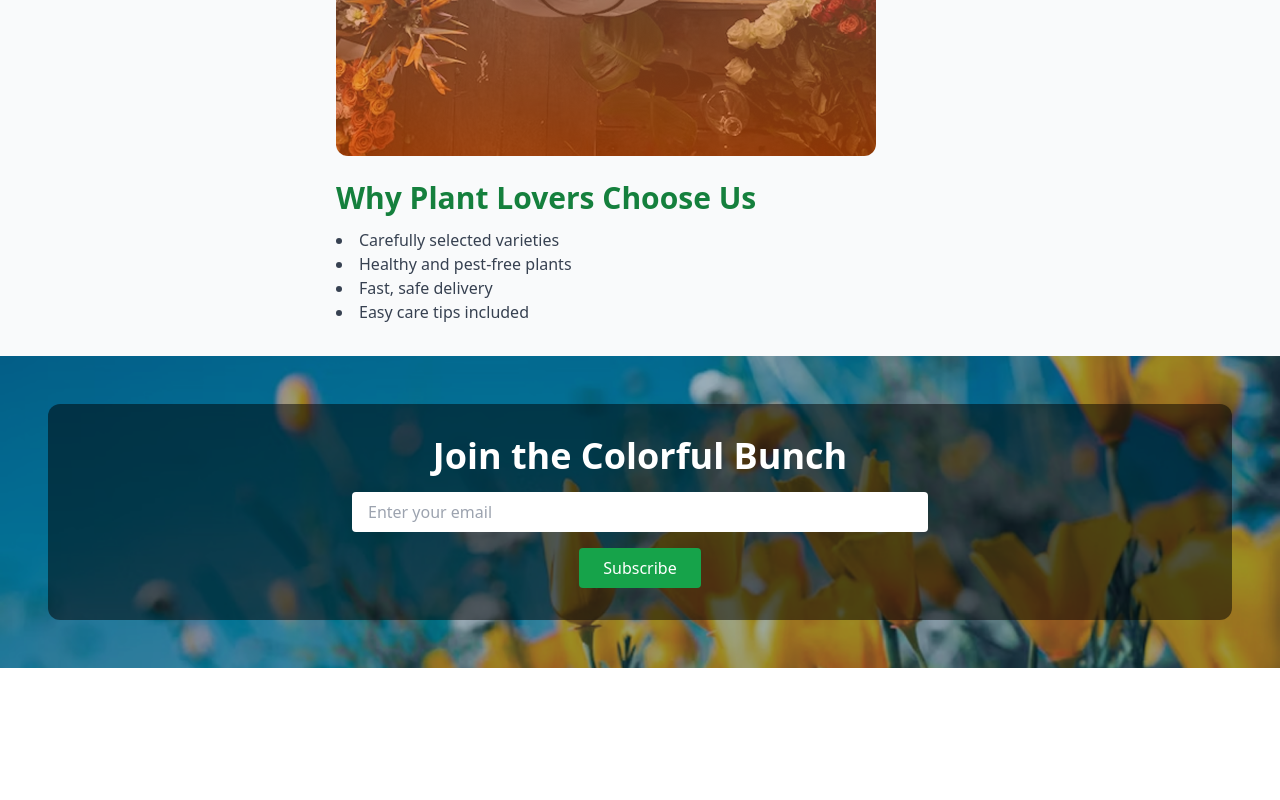
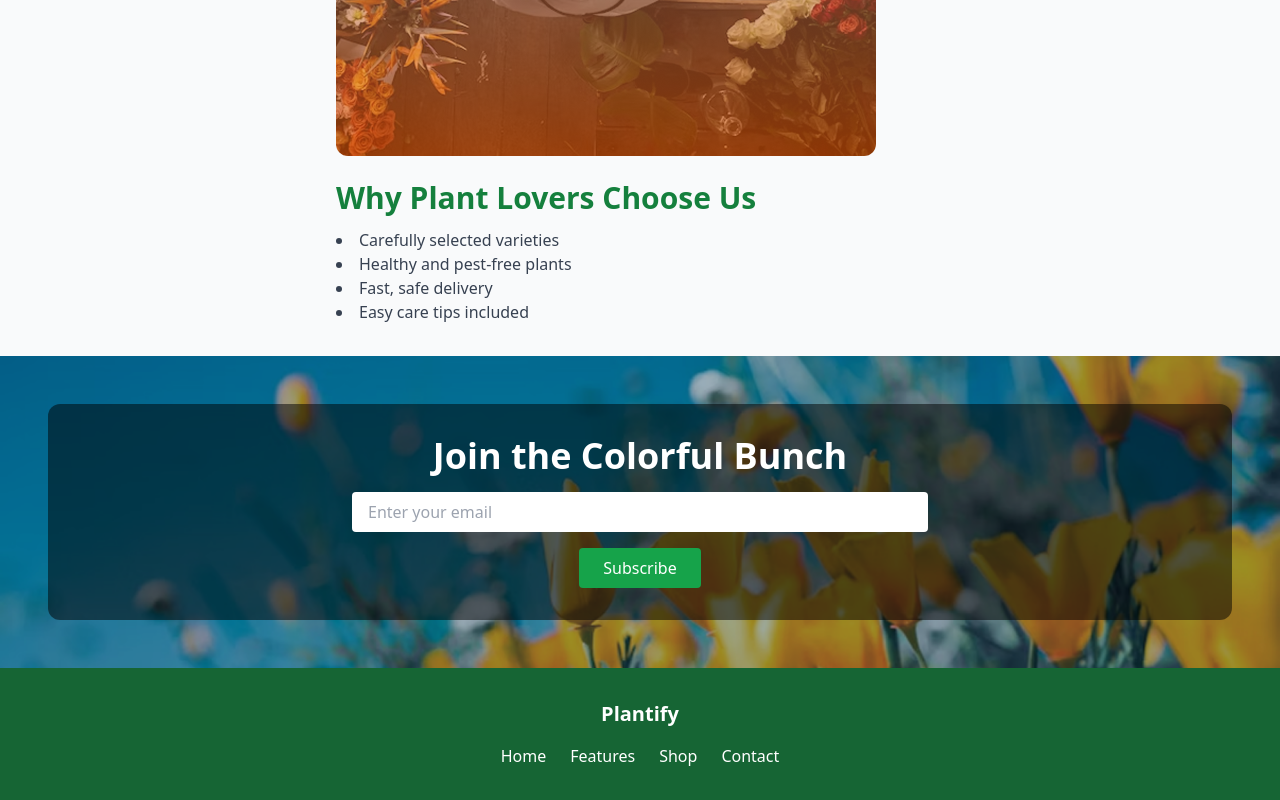
Before and after one commit to lamifaharia/Phero02, a plain HTML site: page index.html in a window 1280 px wide. Shown: the part 1984-2784 px from the top of the page. Before the commit the page ends 2652 px from the top, so only its background shows below. Drawn offline with nearby package versions, Linux system fonts and the light colour scheme.

Commit message:
footer has beed added

```diff
--- a/index.html
+++ b/index.html
@@ -117,7 +117,18 @@
       </div>
     </div>
   </section>
-
+ <!-- 6. Footer Section -->
+  <footer class="bg-green-800 text-white p-8">
+    <div class="flex flex-col flex-row justify-between items-center gap-4">
+      <div class="text-xl font-bold">Plantify</div>
+      <div class="flex space-x-6">
+        <a href="#" class="hover:underline">Home</a>
+        <a href="#" class="hover:underline">Features</a>
+        <a href="#" class="hover:underline">Shop</a>
+        <a href="#" class="hover:underline">Contact</a>
+      </div>
+    </div>
+  </footer>
 
 </body>
 </html>
```
